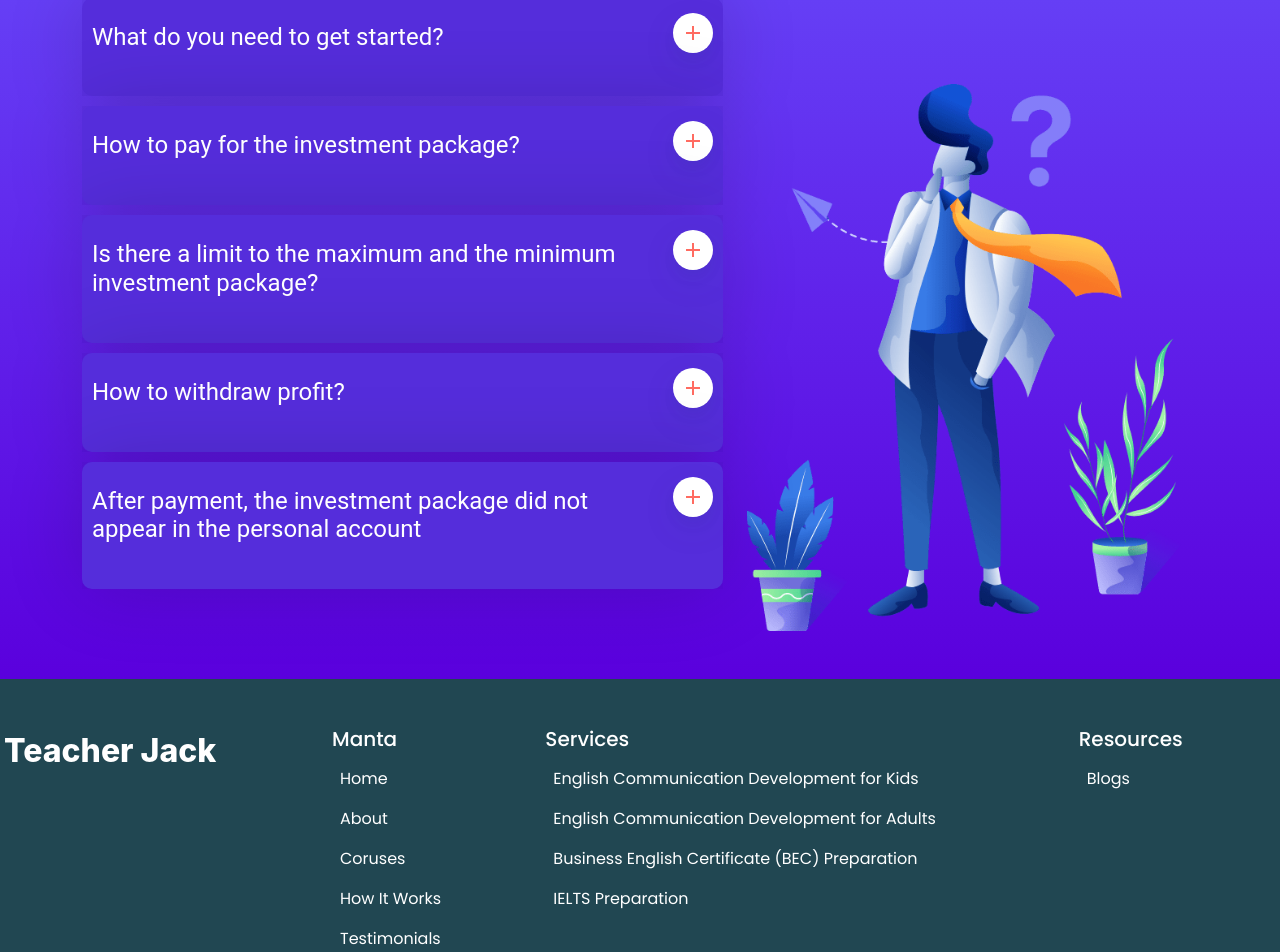
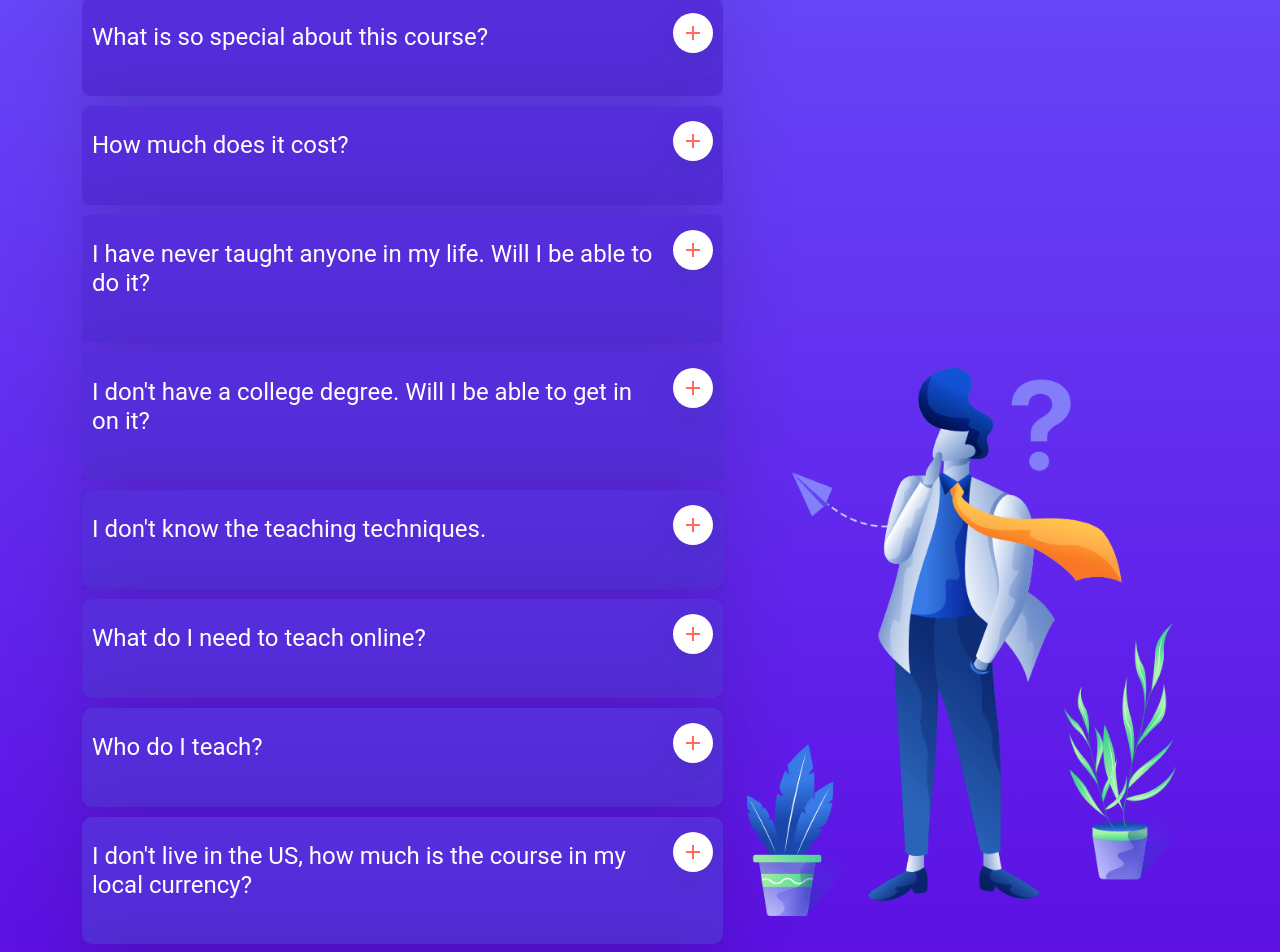
Before and after one commit to Foyezs-Work/teacher-jack-online, a React (Create React App) app: page /infopack in a window 1280 px wide. Shown: the part 3495-4447 px from the top of the page. Built offline with nearby package versions, Linux system fonts and the light colour scheme.

Commit message:
updated faq data

```diff
--- a/src/assets/datas/faqData.js
+++ b/src/assets/datas/faqData.js
@@ -1,23 +1,43 @@
 export const faqdata = [
     {
-        title: "What do you need to get started?",
-        description: "First of all, you need to register on our website. To do this, you must fill in the required fields in the registration form, as well as familiarize yourself with the site rules and confirm your consent.(If you agree with the rules of the site, you automatically agree to receive our newsletter and receive promotional materials. Also, you can always cancel or unsubscribe in the letter itself.)After confirming the mail, you will have access to your personal account in which it is easy to track the entire dynamics of investments, your referral program and the overall balance."
+        title: "What is so special about this course?",
+        description: "This is the ONLY course of its kind that you will find anywhere on the internet. For just $49, you are getting a complete guideline to be an online teacher. "
     },
     {
-        title: "How to pay for the investment package?",
-        description: "At the moment, we use bitcoin to pay and withdraw funds for investment packages. In the future, the number of payment systems will be increased."
+        title: "How much does it cost?",
+        description: "For a one-time payment of just $49, you will get a complete guideline and in a very short time you will be making money from the comfort of your home."
     },
     {
-        title: "Is there a limit to the maximum and the minimum investment package?",
-        description: "The minimum investment package costs - $ 10 and is valid for 30 days. The maximum investment package costs - $ 50,000 and is valid for 90 days. Attention! The number of packages is unlimited."
+        title: "I have never taught anyone in my life. Will I be able to do it?",
+        description: "Of course you will be able to once you are done going through the information packet that I have made for you. The ‘infopack’ contains all the information that you need to get started confidently. After going through the ‘infopack’, if you have any question or further guidance, I will be happy to set up a meeting with you and help you with your concerns."
     },
     {
-        title: "How to withdraw profit?",
-        description: "All functionality for the withdrawal of investment charges occurs through your personal account in the 'Order Payment' section. You must specify the wallet to which the profit should be received and the desired amount. This application will enter a pending status and then will be processed automatically. If the status of the application has changed to 'Canceled' all funds will be returned to the balance. Repeat the application and check the correctness of all data entered."
+        title: "I don't have a college degree. Will I be able to get in on it?",
+        description: "Let me put it this way – if you work in a call center and you receive a call from a customer, do the customer ask for your certificates or they state what the issue is and wants you to address the problem? There are some organizations that will require you have a college degree but there are scopes to teach by attaining other credentials. There are also ways to earn just by having general conversations in English. I have included the ‘how to’ in the ‘infopack’."
     },
     {
-        title: "After payment, the investment package did not appear in the personal account",
-        description: "Please note that the activation of the investment package occurs after the 4th confirmation of the Blockchain system.If, after confirmation, the package is not activated, in this case, please, check that the amount sent is correct, taking into account the commission. You can also clarify all the information on your account with our support specialists at [email protected]"
+        title: " I don't know the teaching techniques.",
+        description: "There is a first time for everything. There was a time when I didn’t know the teaching techniques either. To make the beginning easy for you, I have included this in the ‘infopack’ as well. "
+    },
+    {
+        title: "What do I need to teach online?",
+        description: "I have detailed what type of material you should choose for what type of students and how to choose material for students. Sometimes materials are provided by the organization and sometimes you need to provide. With years of experience I have accumulated tons of material and I have shared much of them in the ‘infopack’."
+    },
+    {
+        title: "Who do I teach?",
+        description: "Adults from any profession who are looking to improve English Speaking skill or listening skill or reading or writing skill. Children of all ages who need academic help. "
+    },
+    {
+        title: "I don't live in the US, how much is the course in my local currency?",
+        description: "The currency conversion will be done automatically by your local bank, card issuer, or PayPal (depending on your chosen payment method). "
+    },
+    {
+        title: "How long are the lessons?",
+        description: "Usually the lesson time is 30 minutes. Depending on the organization you are working with, class duration can be 25 minutes - 40 minutes."
+    },
+    {
+        title: "Do I need to know any other language to teach English to non-native English speakers?",
+        description: "Not at all. I do not know Chinese except for a few words. Yet I have students from nursery up to Associate Professors."
     },
 
 ]
--- a/src/components/package/FAQ.jsx
+++ b/src/components/package/FAQ.jsx
@@ -11,13 +11,13 @@ const FAQ = () => {
                         <h1 className="section-title fw-bold text-center text-white pt-5  pb-md-1">Frequently Asked Questions
                         </h1>
                     </div>
-                    <div className="row py-5">
+                    <div className="row py-5 align-items-center">
                         <div className="col-md-7">
 
                             <div class="info">
                                 {
                                     typeof faqdata !== "undefined" && faqdata !== null && faqdata.length > 0 && faqdata.map((item, index) => (
-                                        <AskQuesToggleCard item={item} id={index} />
+                                        <AskQuesToggleCard item={item} id={index} key={index + 2000001} />
                                     ))
                                 }
 
```
